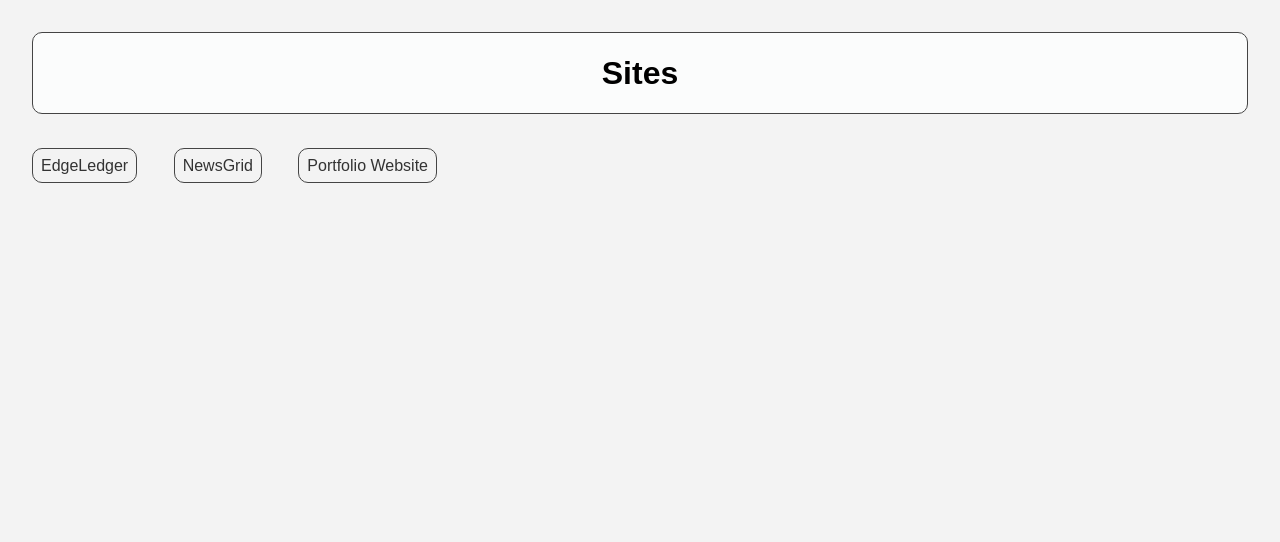
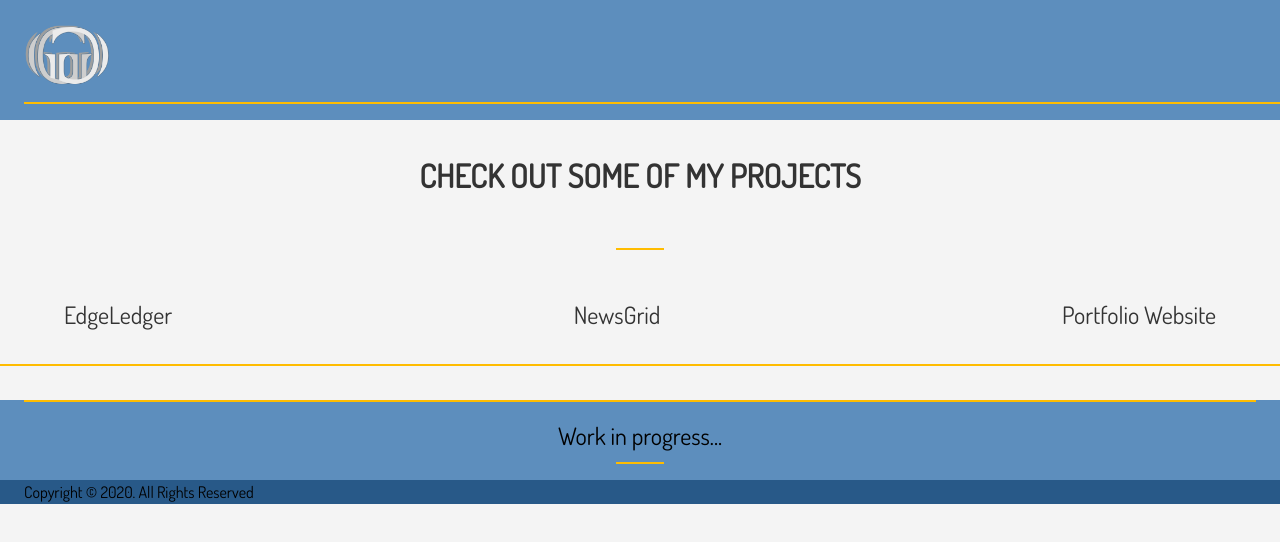
Before and after one commit to Ella83/ella83.github.io, a plain HTML site: page index.html in a window 1280 px wide. Drawn offline with Linux system fonts and the light colour scheme.

Commit message:
Re-styling

```diff
--- a/index.html
+++ b/index.html
@@ -1,12 +1,15 @@
 <!DOCTYPE html>
 <html lang="en">
   <head>
-  <meta charset="UTF-8">
-  <meta name="viewport" content="width=device-width, initial-scale=1.0">
+    <meta charset="UTF-8" />
+		<meta name="viewport" content="width=device-width, initial-scale=1.0" />
+		<link
+      href="https://fonts.googleapis.com/css?family=Dosis"
+      rel="stylesheet"
+    />
     <title>Document</title>
   </head>
   <style>
-
     * {
       margin: 0;
       padding: 0;
@@ -14,51 +17,182 @@
     }
 
     body {
-		 background-color: #f3f3f3;
-		 line-height:1.5;
-		 font-family: Arial, Helvetica, sans-serif;
+      background-color: #f4f4f4;
+      line-height: 1.5;
+      font-family: 'Dosis', sans-serif;
+		}
+
+		#header-home {
+			flex-direction: column;
+			align-items: center;
+			height: 50vh;
+			color: #fff;
+			margin: 0;
+		}
+
+		#header-content {
+			z-index: 1;
+			background-color: #f4f4f4;
+			flex-direction: column;
+			align-items: center;
+			margin: 0;
+			width: 100%;
 		}
 
     .container {
-		 margin:auto;
-	  	 max-width: 1100px;
+			background-color: rgba(29, 100, 167, 0.699);
+			padding-left: 1.5rem;
+			padding-right: 1.5rem;
+      margin: 0;
+			overflow: hidden;
+			width: 100vw%;
+    }
+
+    #main-nav {
+
+			flex-direction: column;
+    	align-items: center;
+			padding-right: 0;
+			padding-left: 0;
+			padding-top: 1rem;
+			margin: 0;
+			width: 100vw;
+		}
+
+		img {
+			align-self: center;
+		}
+
+    #logo {
+      width: 87px;
+      height: 80px;
+      color: #fff;
+      text-transform: uppercase;
+		}
+
+		#upper {
+			padding: 0;
+			margin: 0;
+		}
+
+    ul {
+      display: flex;
+      list-style: none;
+      justify-content: space-between;
+      padding-top: 1rem;
+		}
+
+		li {
+			margin-bottom: 1rem;
 		}
 
     a {
-		 border: #444 solid 1px;
+
+			display: inline-block;
+			font-size: 1.5rem;
       border-radius: 10px;
-		 display:inline;
 			line-height: 2.5;
+			margin-right: 2rem;
       margin-left: 2rem;
-		 padding: 0.5rem;
+			padding: 0.2rem 2rem;
       color: #333;
       text-decoration: none;
     }
 
+    h1 {
+			text-align: center;
+			color: #333;
+      font-family: 'Dosis', sans-serif;
+      font-size: 2rem;
+      height: 8rem;
+			padding-top: 2rem;
+			padding-bottom: 0;
+			text-transform: uppercase;
+    }
 
 
-	  h1 {
-		 background: #FBFCFC;
-		 border: #444 solid 1px;
-		 margin:2rem;
-		 padding: 1rem;
-		 text-align:center;
-		 font-family:Arial, Helvetica, sans-serif;
-		 font-size: 2rem;
-		 border-radius: 10px;
-		}
 
     a:hover {
       cursor: pointer;
-		 background-color: #FBFCFC;
-		 color: #444;
+      background-color: #ffbc00;
+      color: #333;
 		}
 
+		.section-title {
+			font-weight: bold;
+  		font-size: 1.5rem;
+  		display: block;
+  		padding-bottom: 0.5rem;
+  		text-align: center;
+  		font-weight: 100;
+
+		}
+
+
+		.top-line {
+			height: 2px;
+  		width: 100%;
+  		background: #ffbc00;
+  		display: block;
+  		margin: 0 auto 1rem auto;
+		}
+
+		.bottom-line {
+  		height: 2px;
+  		width: 3rem;
+  		background: #ffbc00;
+  		display: block;
+  		margin: 0 auto 1rem auto;
+		}
+
+		#main-footer {
+			background-color: #444;
+
+		}
+
+
   </style>
+
   <body>
-  <h1>Sites</h1>
-  <a href="../edgeledger/">EdgeLedger</a>
-  <a href="../NEWSGRID_WEBSITE/">NewsGrid</a>
-  <a href="../portfolio_website/">Portfolio Website</a>
+    <!-- Header -->
+    <header id="header-home">
+      <div class="container">
+        <nav id="main-nav">
+					<img src="gg2.png" alt="My Sites" id="logo" />
+					<div class="top-line"></div>
+				</nav>
+			</div>
+
+				<section id="upper">
+					<h1>Check out some of <span>My Projects</span></h1>
+					<div class="bottom-line"></div>
+				</section>
+
+        <div class="header-content">
+          <ul>
+            <li><a href="../edgeledger/">EdgeLedger</a></li>
+            <li><a href="../NEWSGRID_WEBSITE/">NewsGrid</a></li>
+            <li><a href="../portfolio_website/">Portfolio Website</a></li>
+					</ul>
+					<div class="top-line"></div>
+        </div>
+      </div>
+		</header>
+
+		<!-- Mid Section -->
+    <section id="other-info">
+      <div class="container">
+				<div class="top-line"></div>
+        <h6 class="section-title">Work in progress...</h6>
+        <div class="bottom-line"></div>
+        <p class="lead">
+      </div>
+    </section>
+    <!-- Footer -->
+    <footer id="main-footer">
+      <div class="footer-content container">
+        <p>Copyright &copy; 2020. All Rights Reserved</p>
+      </div>
+    </footer>
   </body>
 </html>
```
Also changed, not shown: portfolio_website/index.html (+1 -1 lines), GG.png (added), Logo GG - Nero.png (added), gg2.png (added). Lines whose indentation alone changed are shown as unchanged.
